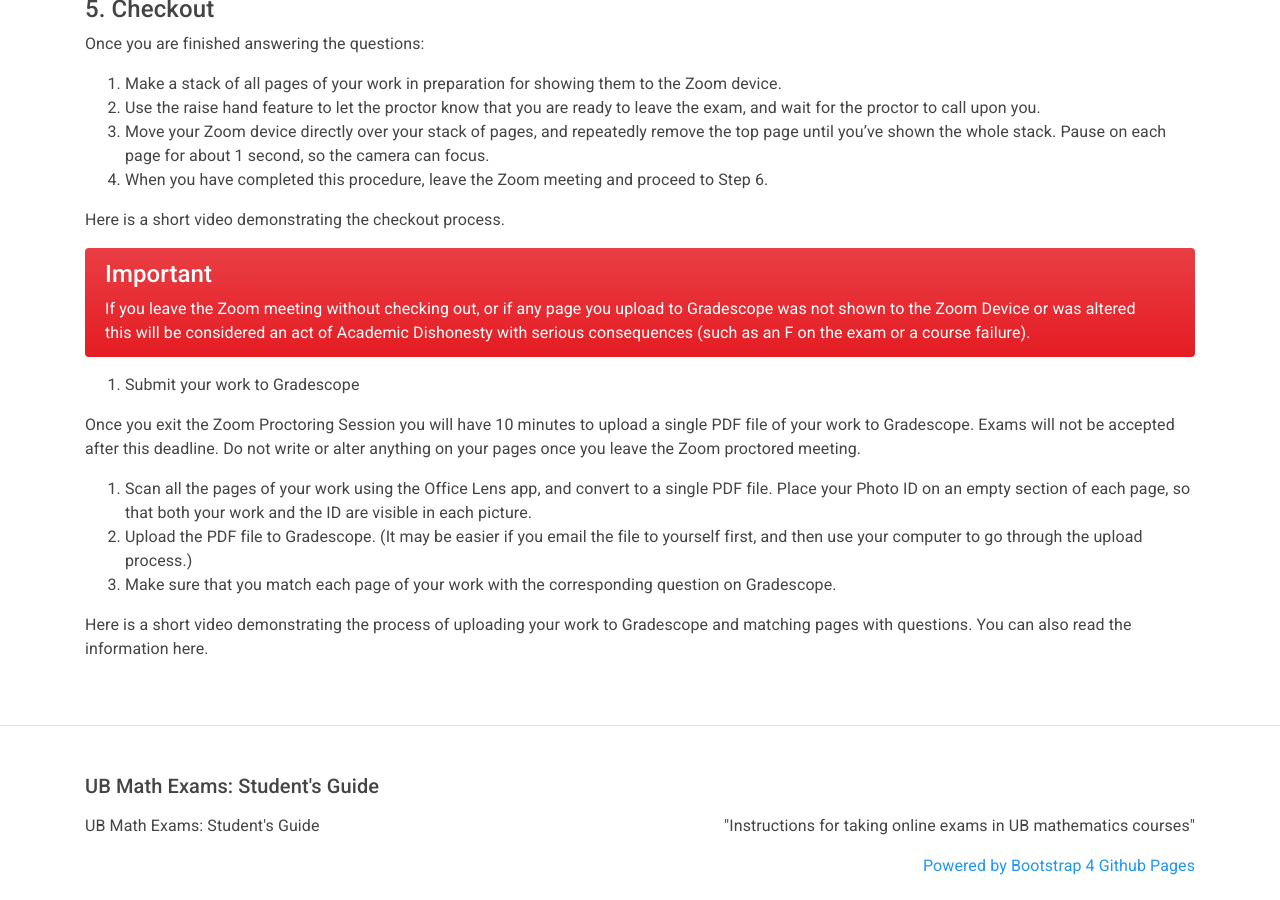
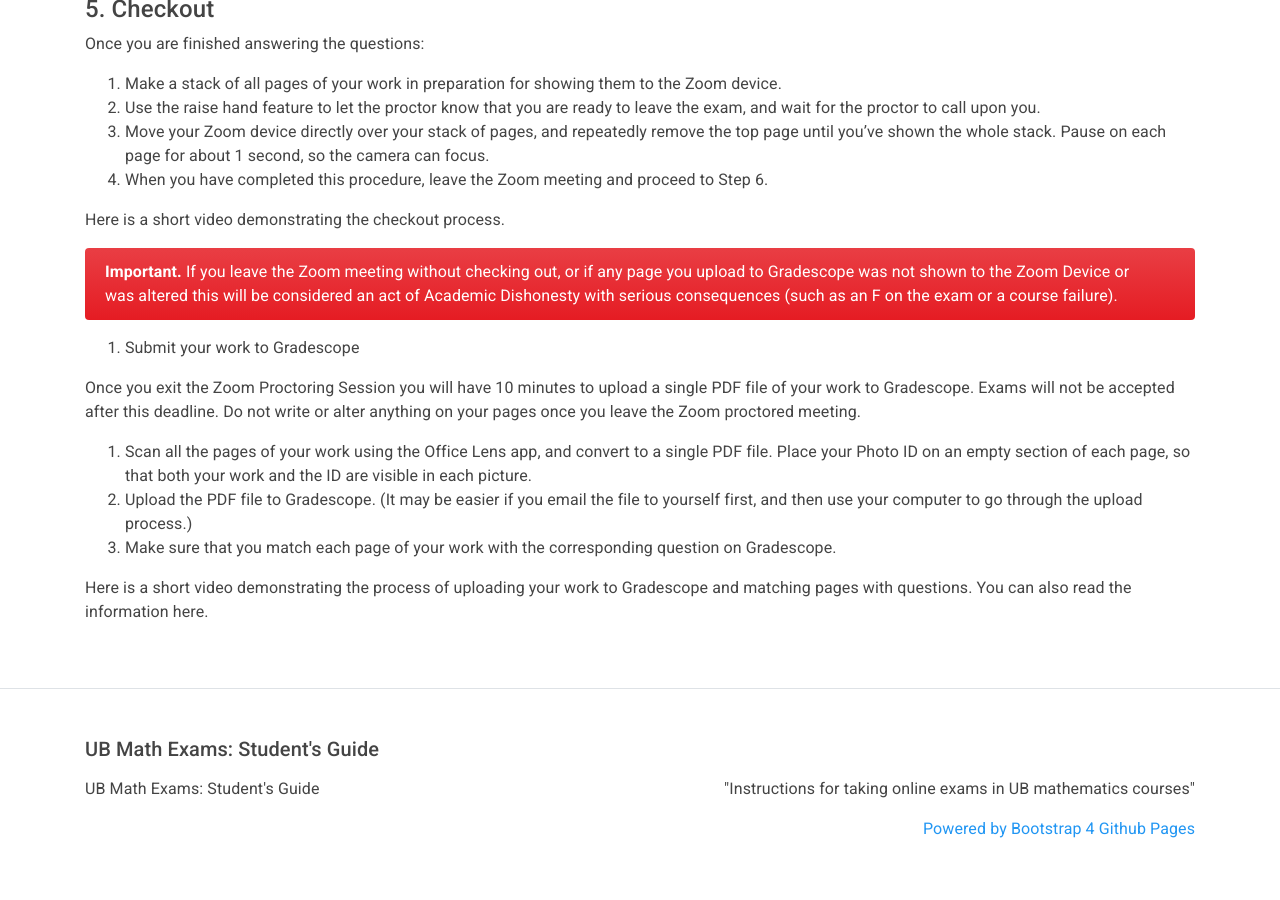
Before and after one commit to ub-math/exam_guides, a Jekyll site: the page built from docs/index.md, in a window 1280 px wide and 900 px high, scrolled down 4878 px. Built offline with Jekyll 4.4.1, drawn with Linux system fonts in a browser that asks for light colours.

Commit message:
Update index.md

```diff
--- a/docs/index.md
+++ b/docs/index.md
@@ -259,8 +259,7 @@ Here is a short video demonstrating the checkout process.
 
 
 <div class="alert alert-dismissible alert-danger">
-<h4 class="alert-heading">Important</h4>
-If you leave the Zoom meeting without checking out, or if any page you upload to Gradescope was not shown to the Zoom Device or
+<b>Important.</b> If you leave the Zoom meeting without checking out, or if any page you upload to Gradescope was not shown to the Zoom Device or
 was altered this will be considered an act of Academic Dishonesty with serious consequences (such as an F on the exam or a course failure).
 </div>
 
```
